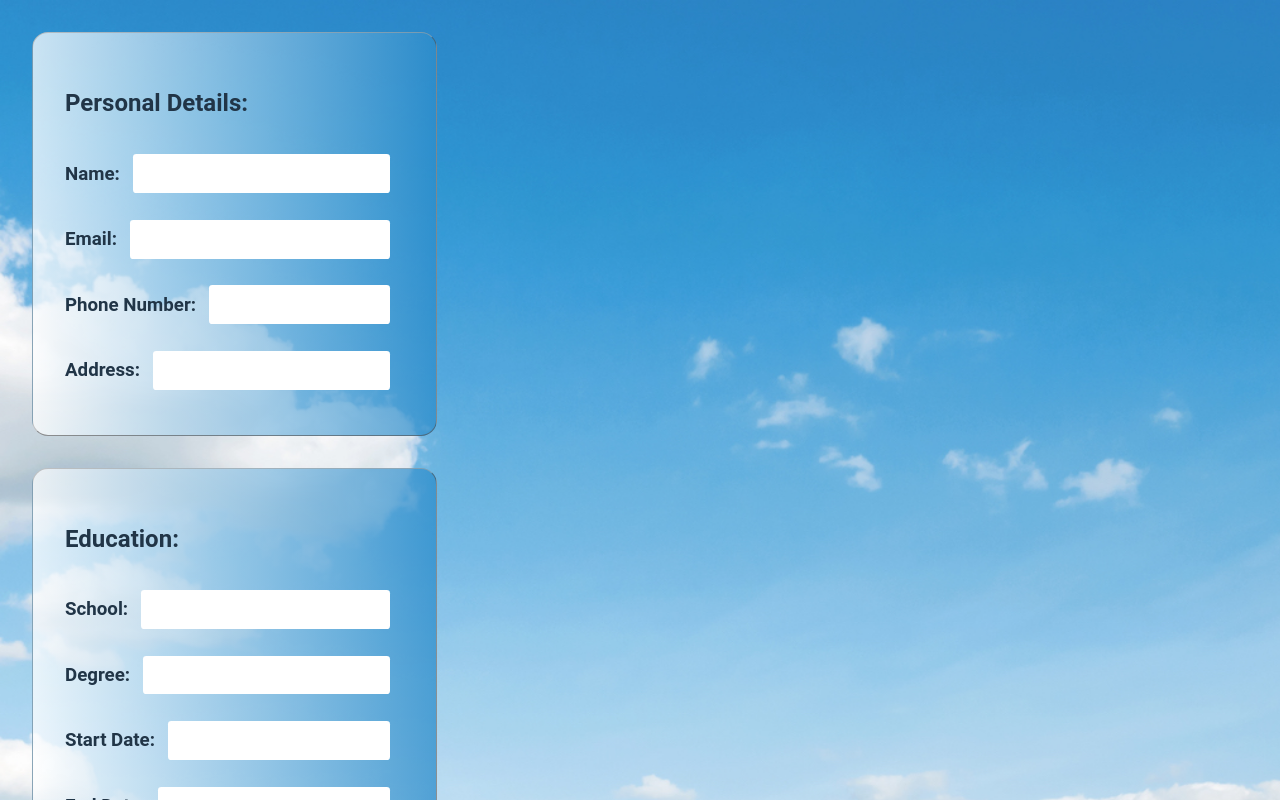
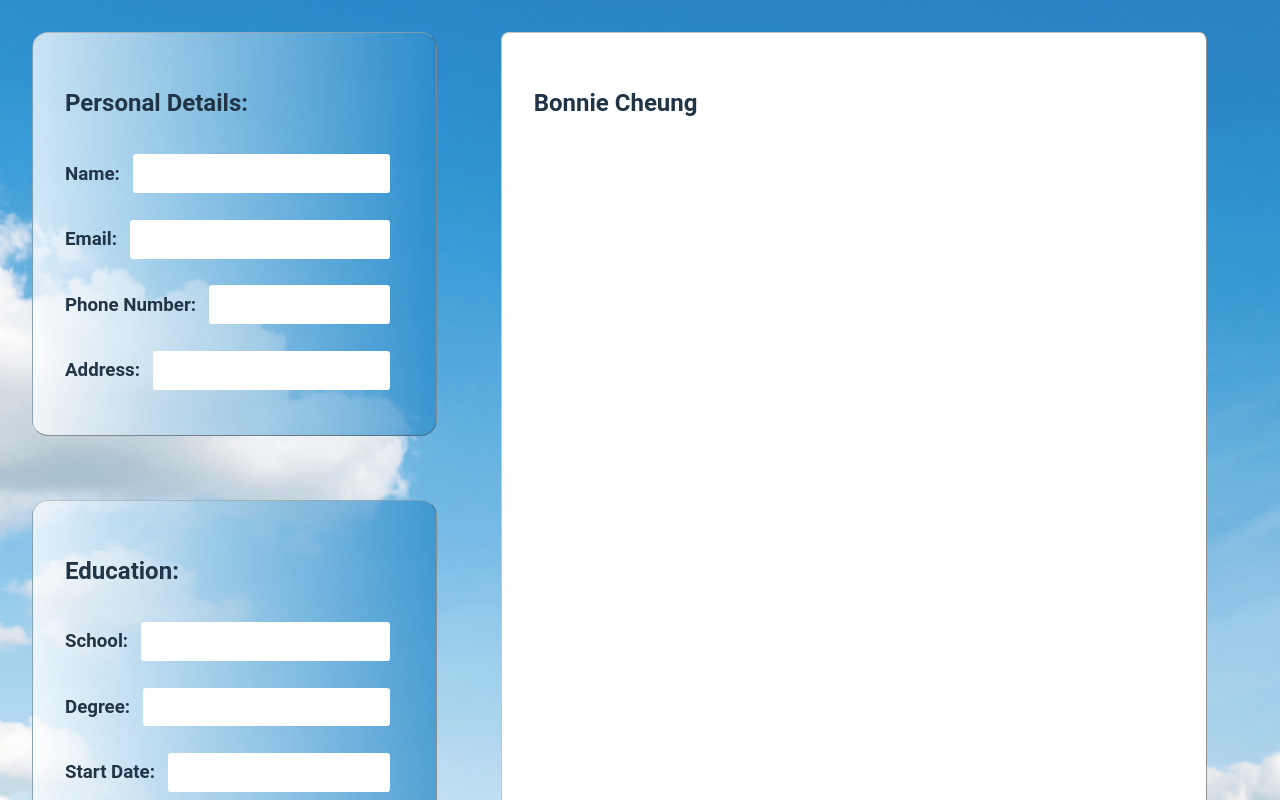
Before and after one commit to bkcheung/CV-Builder, a React (Vite) app: page / in a window 1280 px wide. Shown: the top 800 px of the page. Built offline with nearby package versions, Linux system fonts and the light colour scheme.

Commit message:
ui: add styling for CV component

```diff
--- a/src/index.css
+++ b/src/index.css
@@ -11,6 +11,7 @@
   text-rendering: optimizeLegibility;
   -webkit-font-smoothing: antialiased;
   -moz-osx-font-smoothing: grayscale;
+
 }
 
 body {
@@ -35,6 +36,13 @@ body {
     background-color: #f9f9f9;
   }
 }
+.page{
+  display: flex;
+}
+.inputSections{
+  display: flex;
+  flex-direction: column;
+}
 .section{
   display: flex;
   flex-direction: column;
@@ -53,3 +61,13 @@ input {
   border: none;
   border-radius: 0.25em;
 }
+.CV{
+  display: flex;
+  flex-direction: column;
+  background: white;
+  margin: 2em;
+  padding: 2em;
+  border: 1px outset #a4a4a49e;
+  border-radius: 0.5em;
+  width: 50vw;
+}
```
